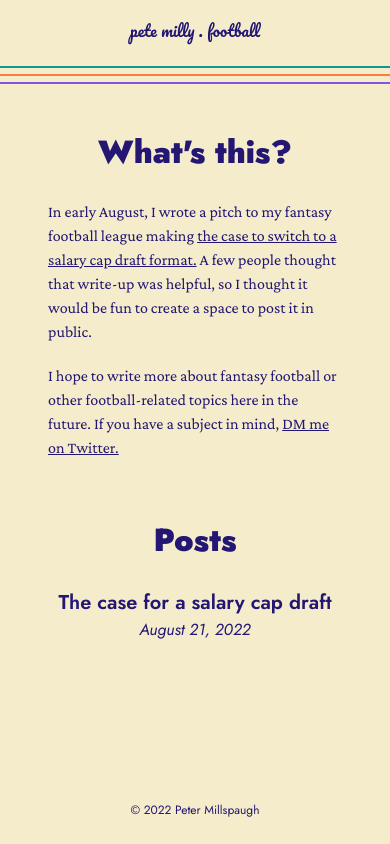
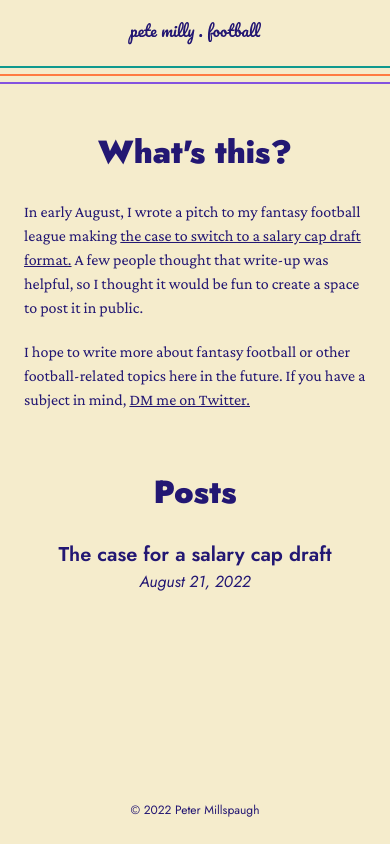
Before and after one commit to pmillspaugh/pete.football, a Next.js app: page / in a window 390 px wide. Built offline with nearby package versions, Linux system fonts and the light colour scheme.

Commit message:
Decrease horizontal padding on mobile

```diff
--- a/src/components/library/Layout/Layout.tsx
+++ b/src/components/library/Layout/Layout.tsx
@@ -33,7 +33,7 @@ const MaxWidthWrapper = styled.div`
 const FlexContainer = styled.div`
   display: flex;
   justify-content: center;
-  padding: 48px;
+  padding: 48px 24px;
 
   @media (min-width: ${Breakpoints.Tablet}) {
     padding: 60px 32px;
```
